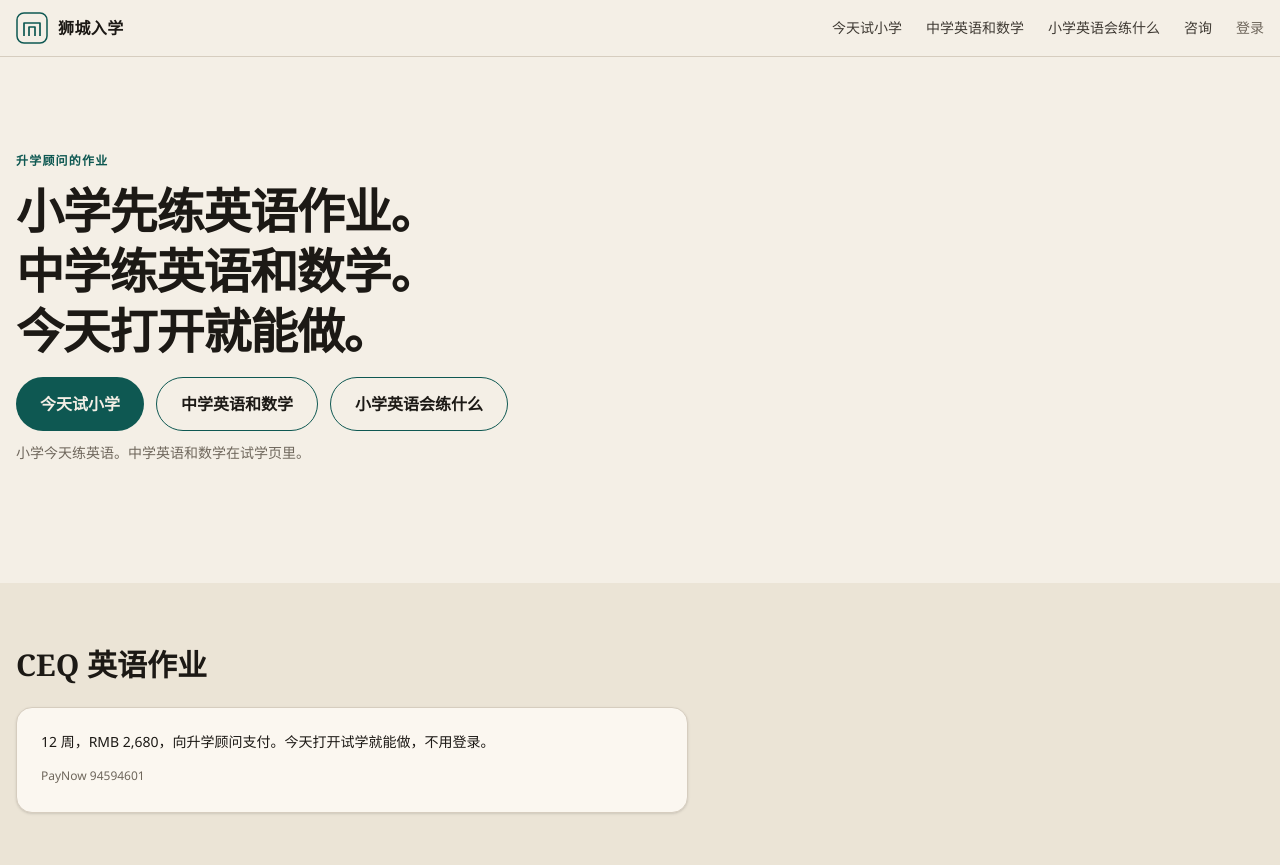
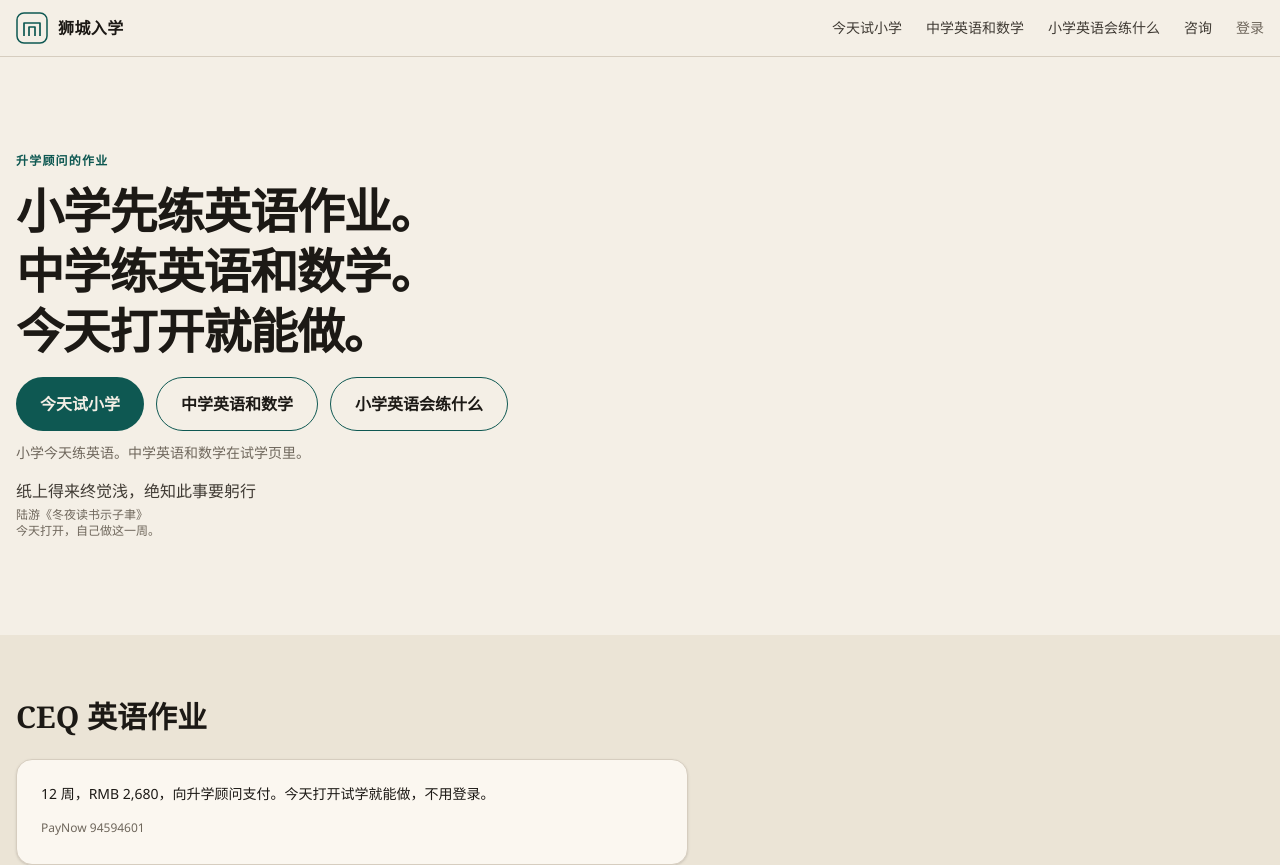
Before and after one commit to ttee/sg-school-entry, a Next.js app: page / in a window 1280 px wide. Shown: the top 865 px of the page. Built offline with nearby package versions, Linux system fonts and the light colour scheme.

Commit message:
Put 纸上得来终觉浅 under the homepage chips
Quiet serif couplet plus source and gloss after the trial-chip kicker. H1, chips, and SKU unchanged.

```diff
--- a/app/page.tsx
+++ b/app/page.tsx
@@ -172,9 +172,20 @@ export default function HomePage() {
                 小学英语会练什么
               </Link>
             </div>
-            <p className="text-sm text-muted mb-6 max-w-2xl">
+            <p className="text-sm text-muted mb-4 max-w-2xl">
               小学今天练英语。中学英语和数学在试学页里。
             </p>
+            <div className="max-w-2xl">
+              <p className="font-serif text-ink-2">
+                纸上得来终觉浅，绝知此事要躬行
+              </p>
+              <p className="text-xs text-muted mt-1">
+                陆游《冬夜读书示子聿》
+              </p>
+              <p className="text-xs text-muted">
+                今天打开，自己做这一周。
+              </p>
+            </div>
           </div>
         </section>
 
```
